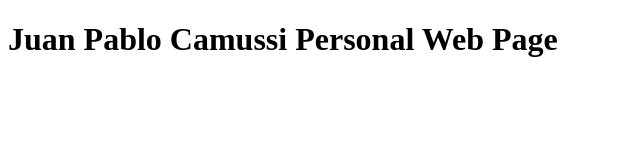
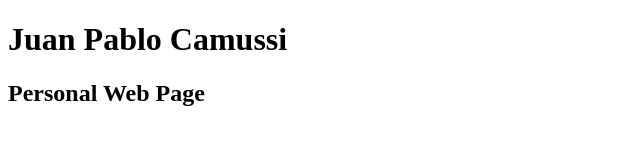
Before and after one commit to biojuampa/biojuampa.github.io, a plain HTML site: page index.html in a window 1280 px wide. Shown: the whole page, without its empty margins (0-640 px from the left). Drawn offline with Linux system fonts and the light colour scheme.

Commit message:
Modifico index.html

```diff
--- a/index.html
+++ b/index.html
@@ -6,6 +6,7 @@
     <title>Juan Pablo Camussi</title>
 </head>
 <body>
-    <h1>Juan Pablo Camussi Personal Web Page</h1>
+    <h1>Juan Pablo Camussi</h1>
+    <h2>Personal Web Page</h2>
 </body>
 </html>
```
